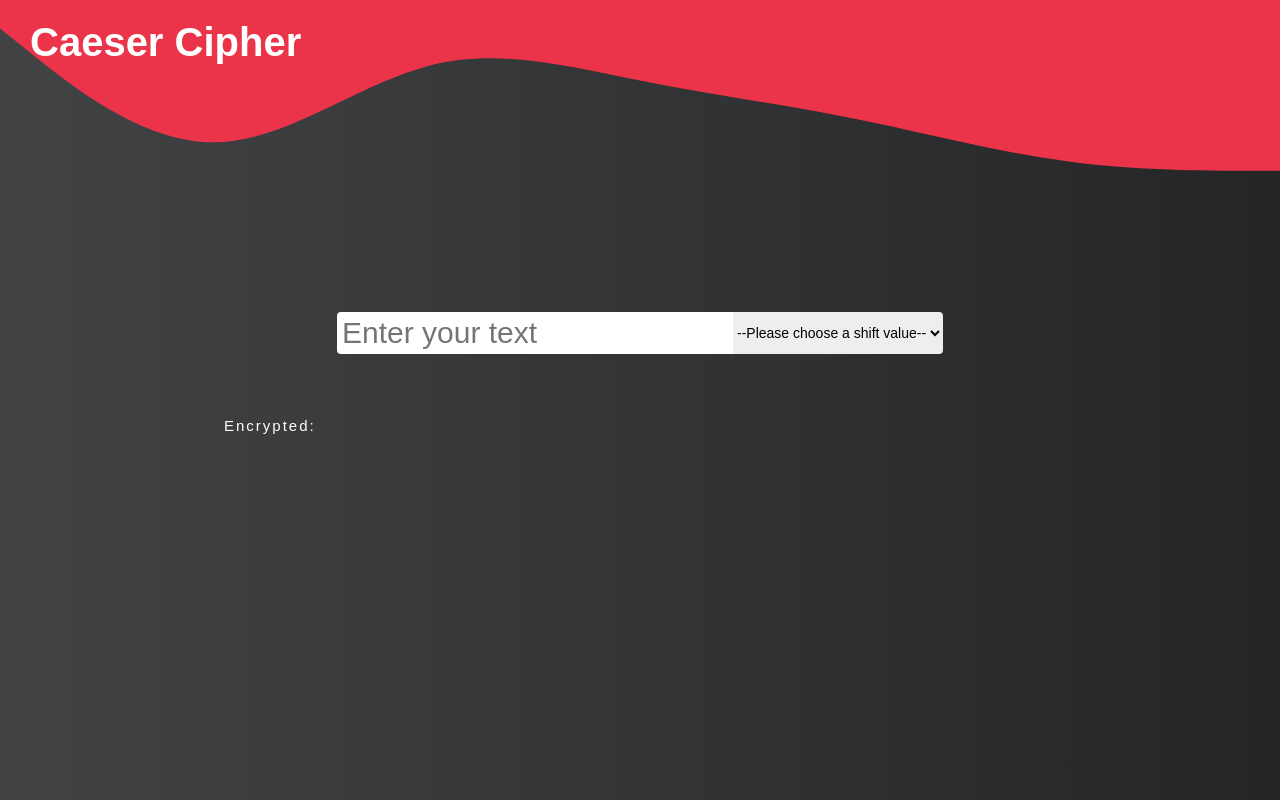
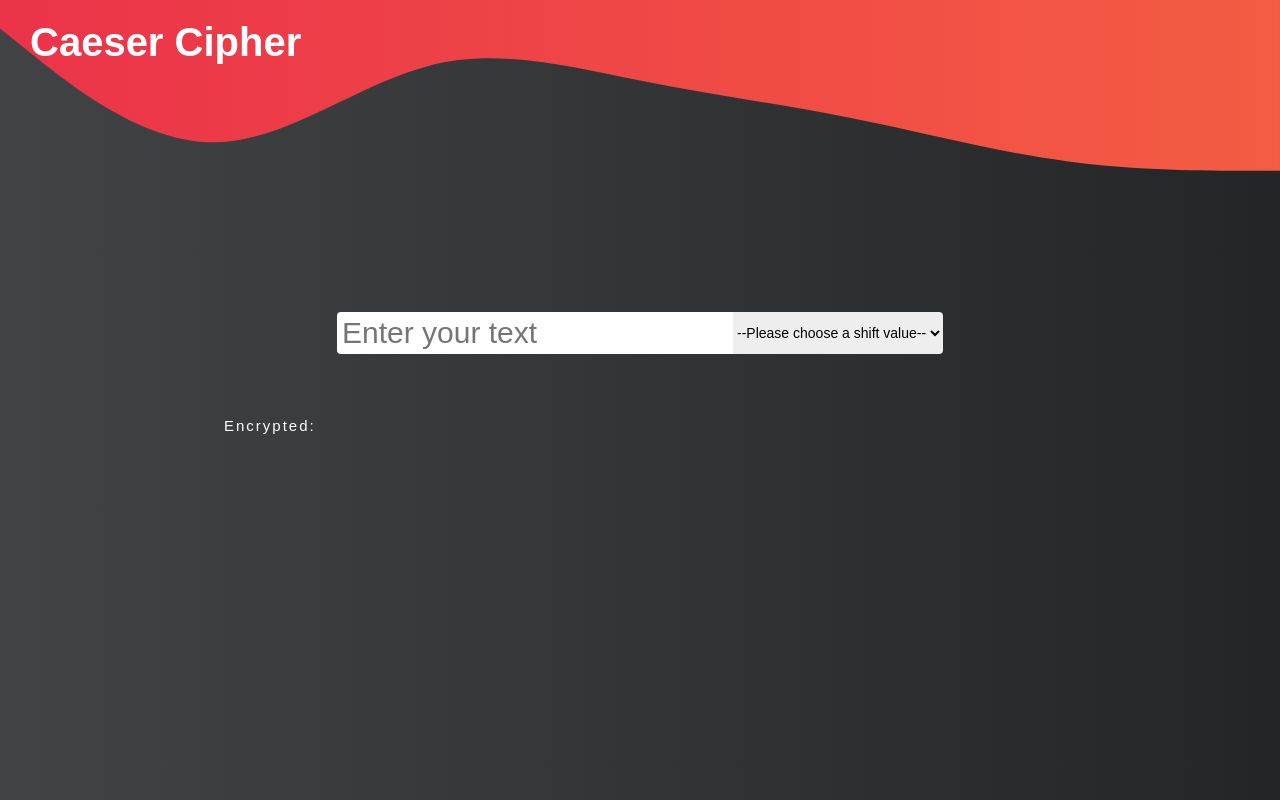
Before and after one commit to carlosdlroca/caesar-cipher, a React (Create React App) app: page / in a window 1280 px wide. Built offline with nearby package versions, Linux system fonts and the light colour scheme.

Commit message:
Add Gradient SVG

```diff
--- a/src/App.js
+++ b/src/App.js
@@ -35,8 +35,14 @@ export default () => {
     return (
         <main className='App'>
             <svg xmlns='http://www.w3.org/2000/svg' viewBox='0 0 1440 320'>
+                <defs>
+                    <linearGradient id='myGradient'>
+                        <stop offset='0%' stop-color='#eb3349' />
+                        <stop offset='100%' stop-color='#f45c43' />
+                    </linearGradient>
+                </defs>
                 <path
-                    fill='#eb3349'
+                    fill='url(#myGradient)'
                     fill-opacity='1'
                     d='M0,32L40,64C80,96,160,160,240,160C320,160,400,96,480,74.7C560,53,640,75,720,90.7C800,107,880,117,960,133.3C1040,149,1120,171,1200,181.3C1280,192,1360,192,1400,192L1440,192L1440,0L1400,0C1360,0,1280,0,1200,0C1120,0,1040,0,960,0C880,0,800,0,720,0C640,0,560,0,480,0C400,0,320,0,240,0C160,0,80,0,40,0L0,0Z'
                 ></path>
--- a/src/Styles.css
+++ b/src/Styles.css
@@ -31,7 +31,6 @@ path {
     width: 100%;
     font-size: 4rem;
     font-weight: 600;
-    /* background: linear-gradient(to right, #eb3349, #f45c43); */
 }
 
 .HeaderTitle::selection {
```
